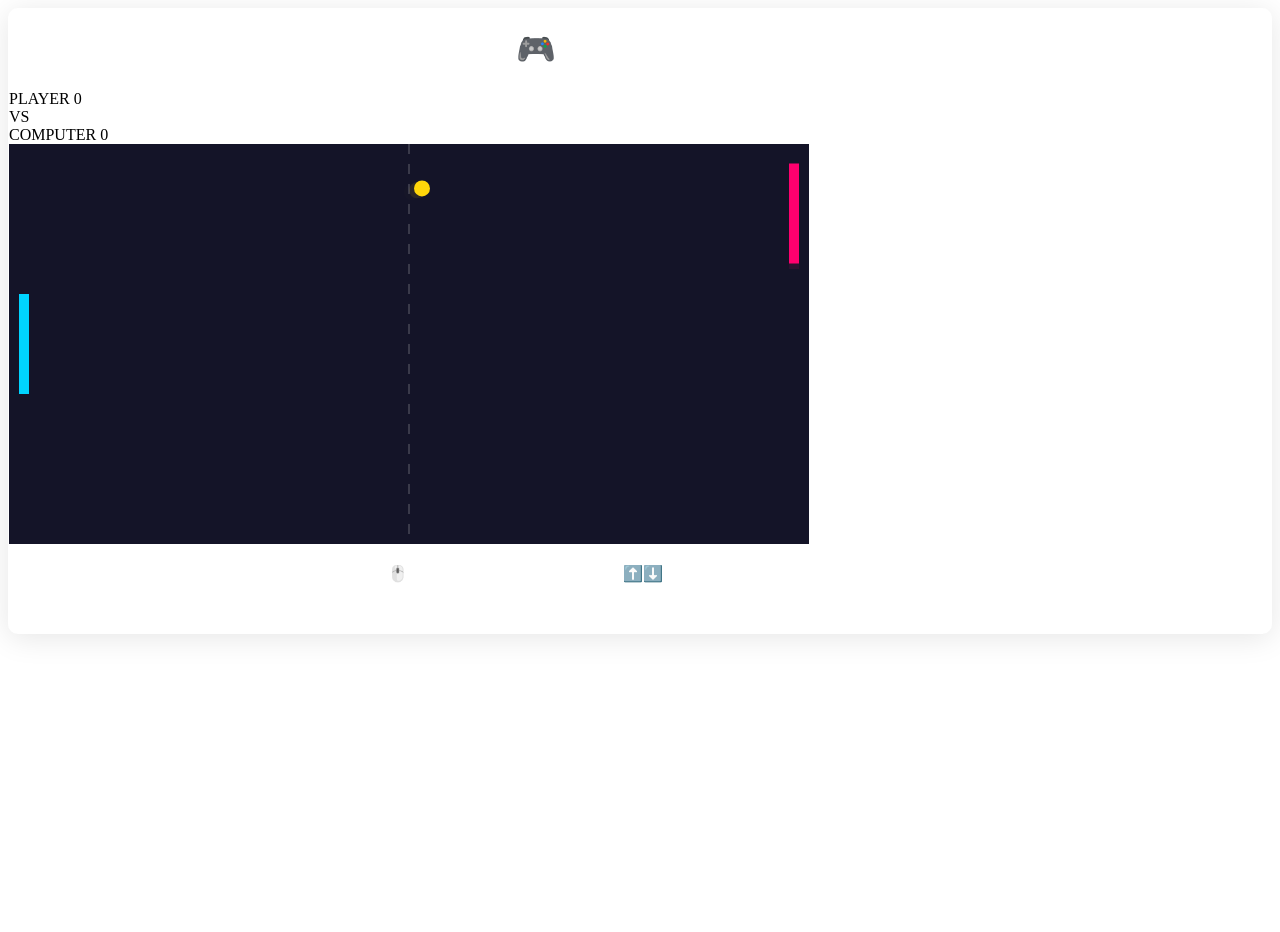
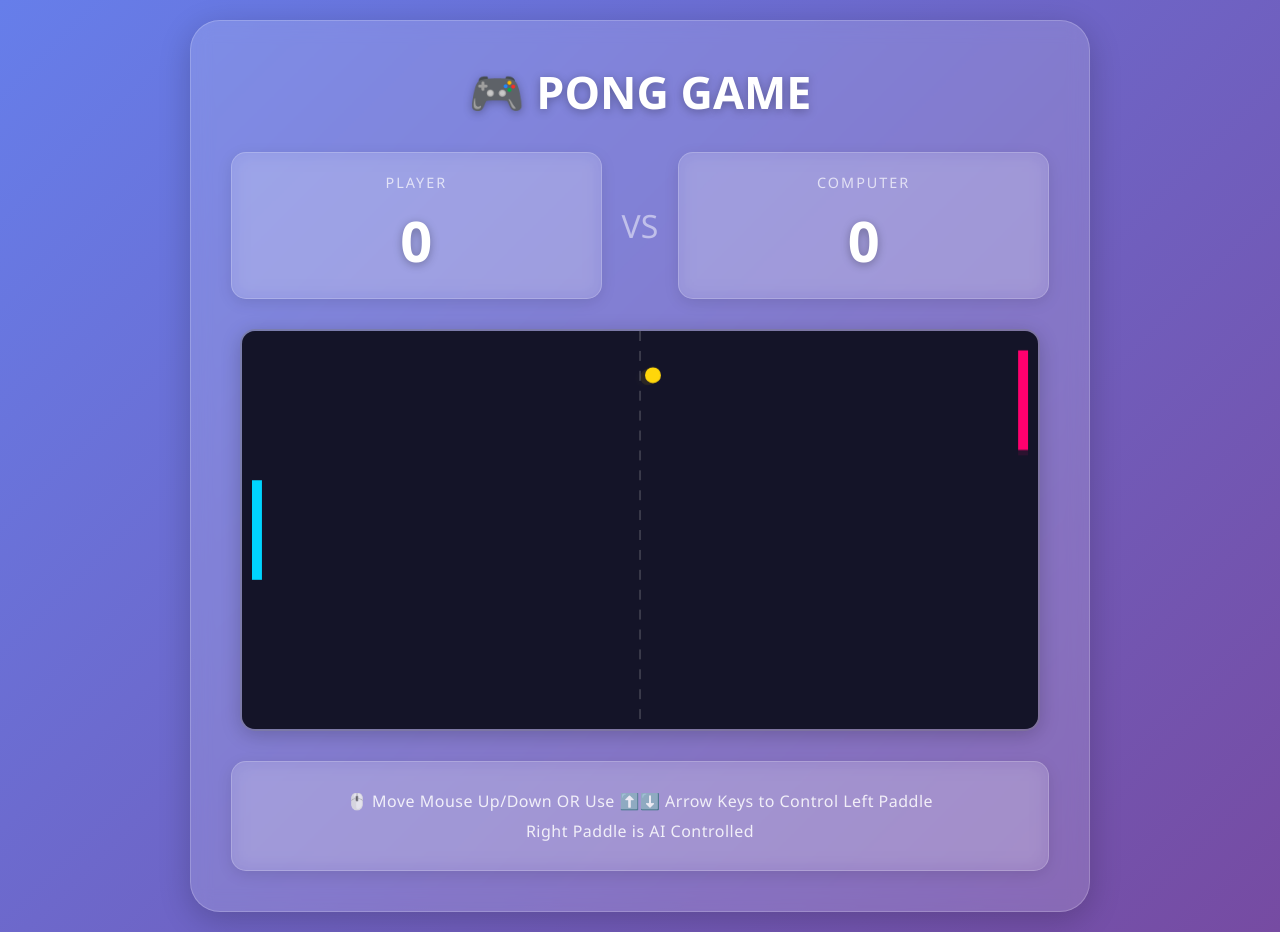
Before and after one commit to Grey-007/PongGame, a plain HTML site: page index.html in a window 1280 px wide. Before the commit the page ends 800 px from the top, so only its background shows below. Drawn offline with Linux system fonts and the light colour scheme.

Commit message:
Refactor styles for improved layout and design

```diff
--- a/styles.css
+++ b/styles.css
@@ -1,17 +1,146 @@
+* {
+    margin: 0;
+    padding: 0;
+    box-sizing: border-box;
+}
+
+body {
+    font-family: 'Segoe UI', Tahoma, Geneva, Verdana, sans-serif;
+    background: linear-gradient(135deg, #667eea 0%, #764ba2 100%);
+    min-height: 100vh;
+    display: flex;
+    justify-content: center;
+    align-items: center;
+    padding: 20px;
+}
+
 .container {
-  background: rgba(255, 255, 255, 0.1);
-  backdrop-filter: blur(10px);
-  border-radius: 10px;
-  border: 1px solid rgba(255, 255, 255, 0.18);
-  box-shadow: 0 4px 30px rgba(0, 0, 0, 0.1);
+    background: rgba(255, 255, 255, 0.15);
+    backdrop-filter: blur(10px);
+    -webkit-backdrop-filter: blur(10px);
+    border-radius: 30px;
+    border: 1px solid rgba(255, 255, 255, 0.2);
+    box-shadow: 0 8px 32px rgba(0, 0, 0, 0.2);
+    padding: 40px;
+    max-width: 900px;
+    width: 100%;
+    animation: slideIn 0.6s ease-out;
+}
+
+@keyframes slideIn {
+    from {
+        opacity: 0;
+        transform: translateY(30px);
+    }
+    to {
+        opacity: 1;
+        transform: translateY(0);
+    }
 }
 
 h1 {
-  color: white;
-  text-align: center;
+    color: white;
+    text-align: center;
+    margin-bottom: 30px;
+    font-size: 2.8em;
+    text-shadow: 0 2px 10px rgba(0, 0, 0, 0.3);
 }
 
-p {
-  color: white;
-  text-align: center;
+.scoreboard {
+    display: flex;
+    justify-content: space-around;
+    align-items: center;
+    margin-bottom: 30px;
+    gap: 20px;
 }
+
+.score-box {
+    background: rgba(255, 255, 255, 0.1);
+    backdrop-filter: blur(10px);
+    border-radius: 15px;
+    border: 1px solid rgba(255, 255, 255, 0.2);
+    padding: 20px 30px;
+    flex: 1;
+    text-align: center;
+    box-shadow: 0 4px 15px rgba(0, 0, 0, 0.1);
+    transition: all 0.3s ease;
+}
+
+.score-box:hover {
+    background: rgba(255, 255, 255, 0.2);
+    transform: translateY(-5px);
+    box-shadow: 0 6px 20px rgba(0, 0, 0, 0.15);
+}
+
+.score-label {
+    color: rgba(255, 255, 255, 0.7);
+    font-size: 0.9em;
+    text-transform: uppercase;
+    letter-spacing: 2px;
+    display: block;
+    margin-bottom: 10px;
+}
+
+.score-value {
+    color: white;
+    font-size: 3.5em;
+    font-weight: bold;
+    text-shadow: 0 2px 10px rgba(0, 0, 0, 0.3);
+}
+
+.divider {
+    color: rgba(255, 255, 255, 0.5);
+    font-size: 2em;
+}
+
+#gameCanvas {
+    display: block;
+    margin: 0 auto 30px;
+    background: rgba(0, 0, 0, 0.3);
+    border-radius: 15px;
+    border: 2px solid rgba(255, 255, 255, 0.2);
+    width: 100%;
+    max-width: 800px;
+    height: auto;
+    box-shadow: 0 4px 20px rgba(0, 0, 0, 0.2);
+}
+
+.controls {
+    background: rgba(255, 255, 255, 0.1);
+    backdrop-filter: blur(10px);
+    border-radius: 15px;
+    border: 1px solid rgba(255, 255, 255, 0.2);
+    padding: 20px;
+    text-align: center;
+    box-shadow: 0 4px 15px rgba(0, 0, 0, 0.1);
+}
+
+.controls p {
+    color: rgba(255, 255, 255, 0.85);
+    margin: 8px 0;
+    font-size: 1em;
+    letter-spacing: 0.5px;
+}
+
+@media (max-width: 768px) {
+    .container {
+        padding: 20px;
+    }
+
+    h1 {
+        font-size: 2em;
+    }
+
+    .score-value {
+        font-size: 2.5em;
+    }
+
+    .scoreboard {
+        flex-direction: column;
+        gap: 15px;
+    }
+
+    .score-box {
+        width: 100%;
+    }
+}
```
